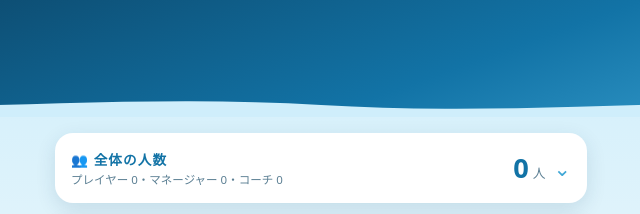
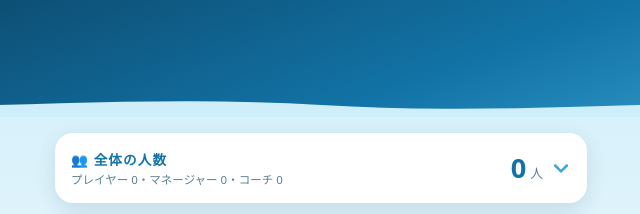
Before and after one commit to KennyYossy/driver-tool, a plain HTML site: page index.html in a window 1280 px wide. Shown: the top 214 px of the page, 319-959 px from the left. Drawn offline with Linux system fonts and the light colour scheme.

Commit message:
開閉マークを SVG に変更
⌄ (U+2304) はフォント次第で豆腐になるため、確実に描画される図形にする。

Co-Authored-By: Claude Fable 5 <noreply@anthropic.com>

```diff
--- a/index.html
+++ b/index.html
@@ -109,11 +109,12 @@
     line-height: 1;
   }
   .chevron {
-    font-size: 1.3rem;
-    line-height: 1;
+    width: 20px;
+    height: 20px;
     color: var(--sea-light);
     margin-left: 4px;
     align-self: center;
+    flex-shrink: 0;
     transition: transform 0.2s;
   }
   details[open] .chevron { transform: rotate(180deg); }
@@ -338,7 +339,7 @@
         <div class="summary-right">
           <span class="summary-total" id="summaryTotal">0</span>
           <span class="unit">人</span>
-          <span class="chevron" aria-hidden="true">⌄</span>
+          <svg class="chevron" viewBox="0 0 24 24" aria-hidden="true"><path d="M5 9l7 7 7-7" fill="none" stroke="currentColor" stroke-width="3" stroke-linecap="round" stroke-linejoin="round"/></svg>
         </div>
       </summary>
       <div class="member-body" id="memberList"></div>
```
